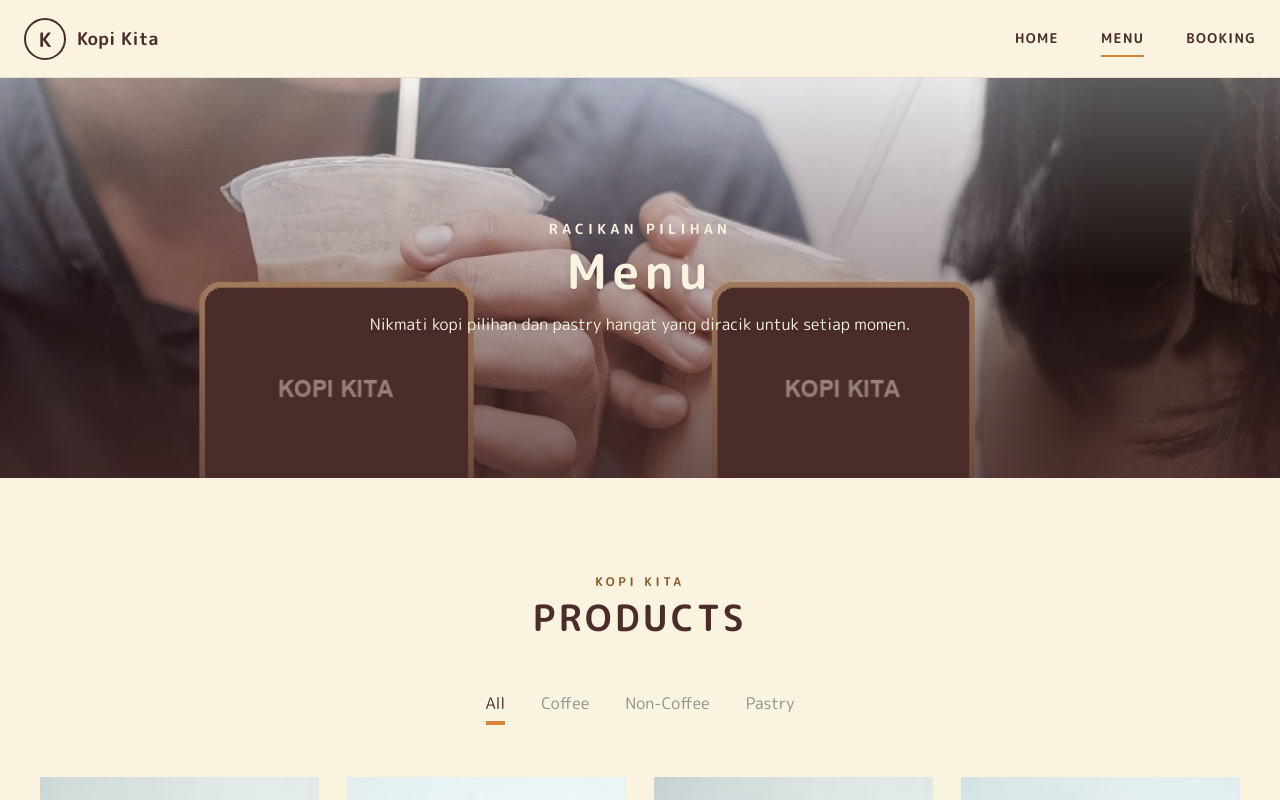
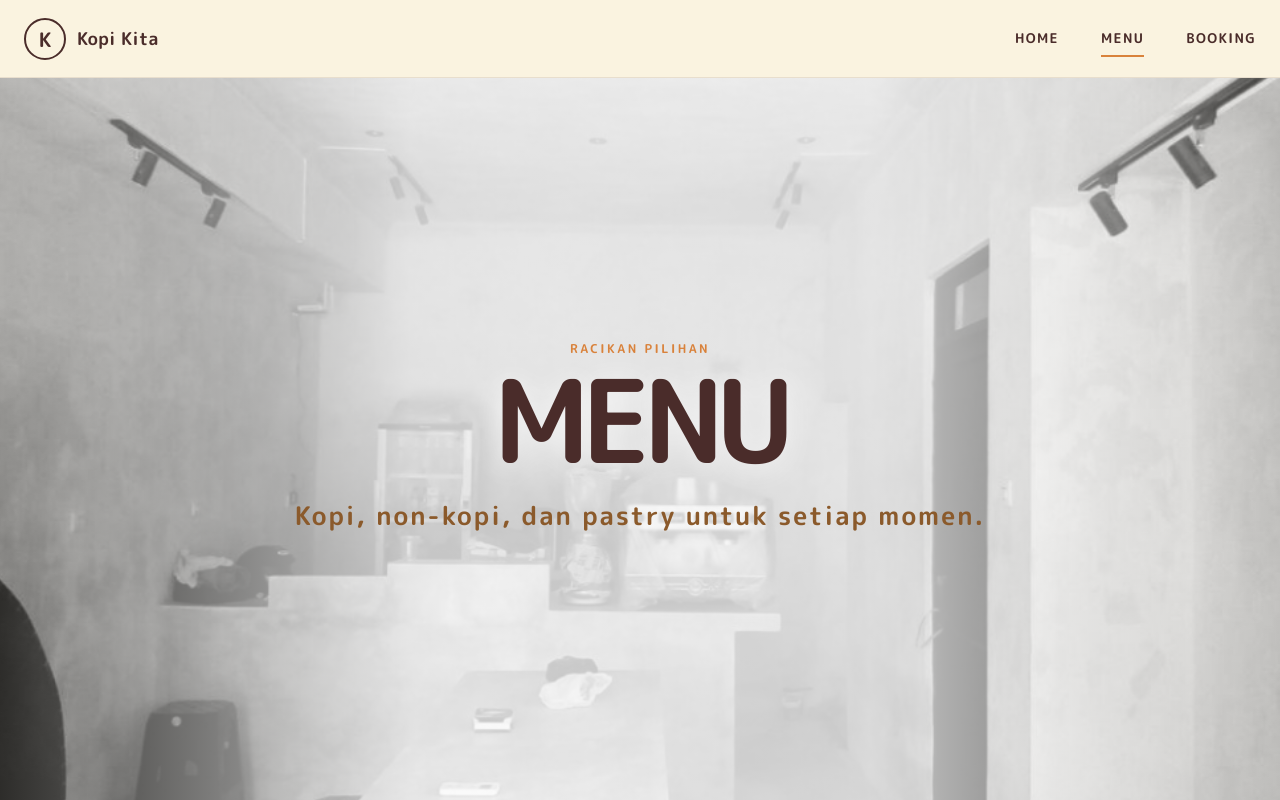
Before and after one commit to Irfansangjuara/kopi-kita, a Next.js app: page /menu in a window 1280 px wide. Shown: the top 800 px of the page. Built offline with nearby package versions, Linux system fonts and the light colour scheme.

Commit message:
feat: replace menu hero with atmosphere background matching homepage

```diff
--- a/src/app/menu/page.tsx
+++ b/src/app/menu/page.tsx
@@ -12,27 +12,21 @@ export const metadata: Metadata = {
 export default function MenuPage() {
   return (
     <main className="bg-cream text-dark-brown">
-      <section className="relative flex min-h-[320px] items-center justify-center overflow-hidden md:min-h-[400px]">
+      <section className="landing-hero" aria-label="Menu Kopi Kita">
         <Image
-          src="/template/menu/menu-hero.jpg"
-          alt="Dua minuman Kopi Kita yang sedang dinikmati bersama"
+          src="/template/landing/atmosphere.jpg"
+          alt="Suasana kedai Kopi Kita"
           fill
-          preload
+          loading="eager"
           sizes="100vw"
-          className="object-cover object-center"
+          className="landing-hero__background"
         />
-        <div className="absolute inset-0 bg-gradient-to-b from-white/35 via-[#4A2C2A]/35 to-[#4A2C2A]/75" />
-        <div className="relative z-10 max-w-2xl px-6 text-center text-[#FAF3E0]">
-          <p className="mb-2 text-xs font-bold uppercase tracking-[0.3em] sm:text-sm">
-            Racikan Pilihan
-          </p>
-          <h1 className="text-4xl font-bold tracking-[0.12em] drop-shadow-md sm:text-5xl">
-            Menu
-          </h1>
-          <p className="mt-4 text-sm leading-relaxed drop-shadow sm:text-base">
-            Nikmati kopi pilihan dan pastry hangat yang diracik untuk setiap
-            momen.
-          </p>
+        <div className="landing-hero__veil" />
+
+        <div className="landing-hero__content">
+          <p className="eyebrow">Racikan Pilihan</p>
+          <h1>MENU</h1>
+          <p className="landing-hero__tagline">Kopi, non-kopi, dan pastry untuk setiap momen.</p>
         </div>
       </section>
 
```
